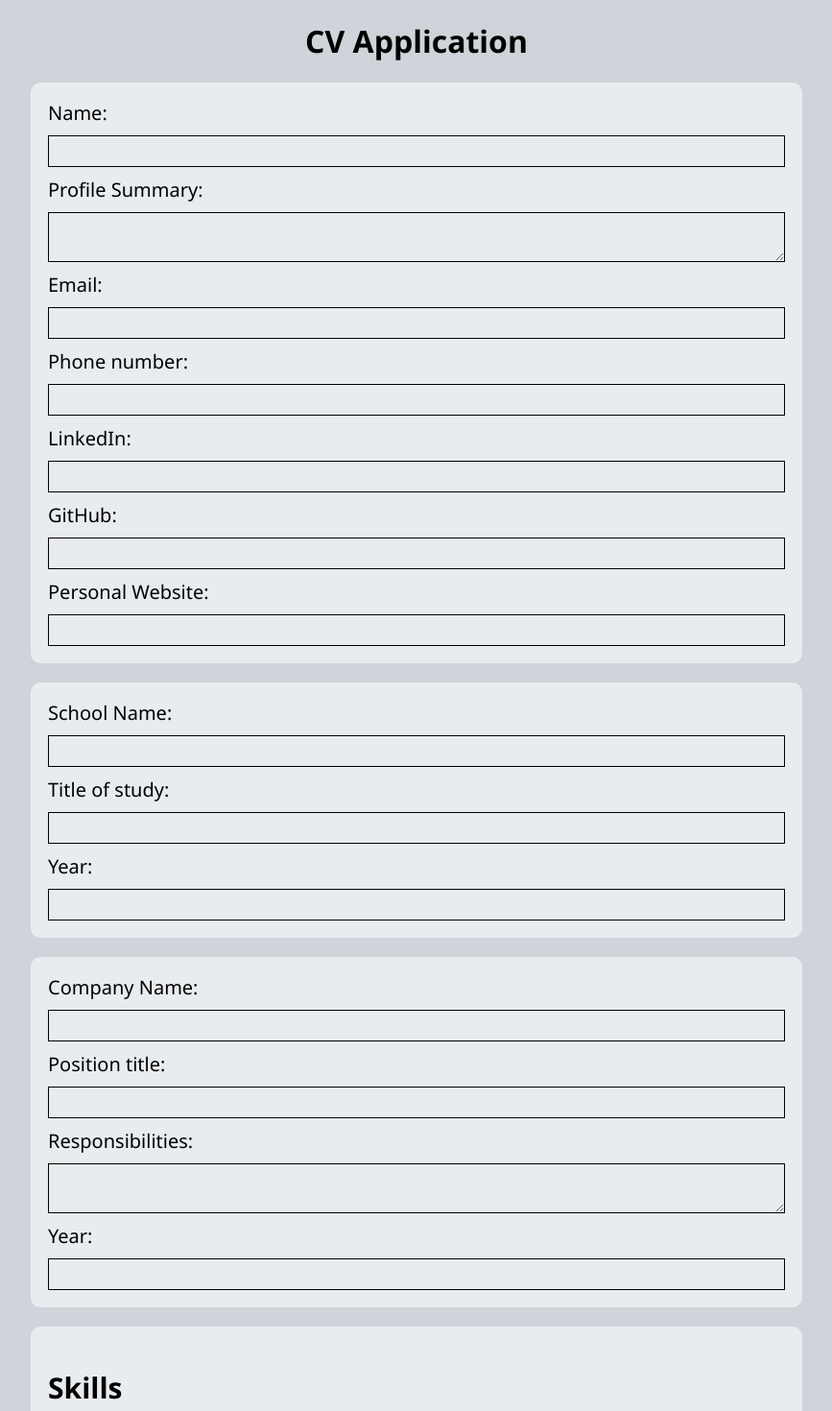
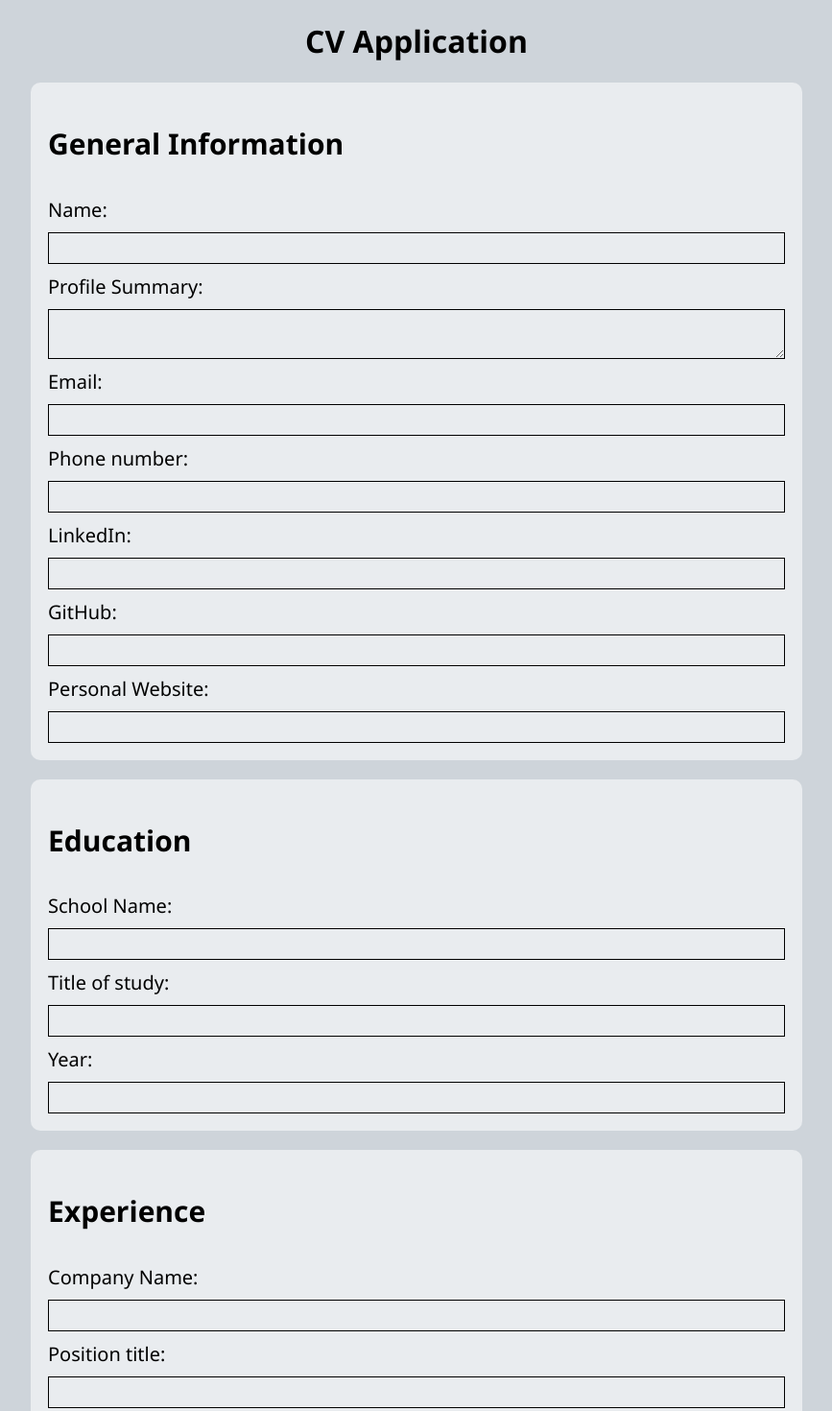
Before and after one commit to navjotmaan/cv-builder, a React (Vite) app: page / in a window 1280 px wide. Shown: the top 1470 px of the page at 96% size, without its empty margins (206-1073 px from the left). Built offline with nearby package versions, Linux system fonts and the light colour scheme.

Commit message:
added section heading

```diff
--- a/src/components/contact.jsx
+++ b/src/components/contact.jsx
@@ -1,6 +1,7 @@
 export default function GeneralInfo({data, handleChange}) {
     return (
         <div className="info">
+            <h2>General Information</h2>
             <label htmlFor="name">Name: </label>
             <input
                 name="name"
--- a/src/components/edu.jsx
+++ b/src/components/edu.jsx
@@ -1,6 +1,7 @@
 export default function Education({data, handleChange}) {
     return (
         <div className="info">
+            <h2>Education</h2>
             <label htmlFor="schoolName">School Name: </label>
             <input
                 name="schoolName"
--- a/src/components/exp.jsx
+++ b/src/components/exp.jsx
@@ -1,6 +1,7 @@
 export default function Experience({data, handleChange}) {
     return (
         <div className="info">
+            <h2>Experience</h2>
             <label htmlFor="company">Company Name: </label>
             <input
                 name="company"
```
